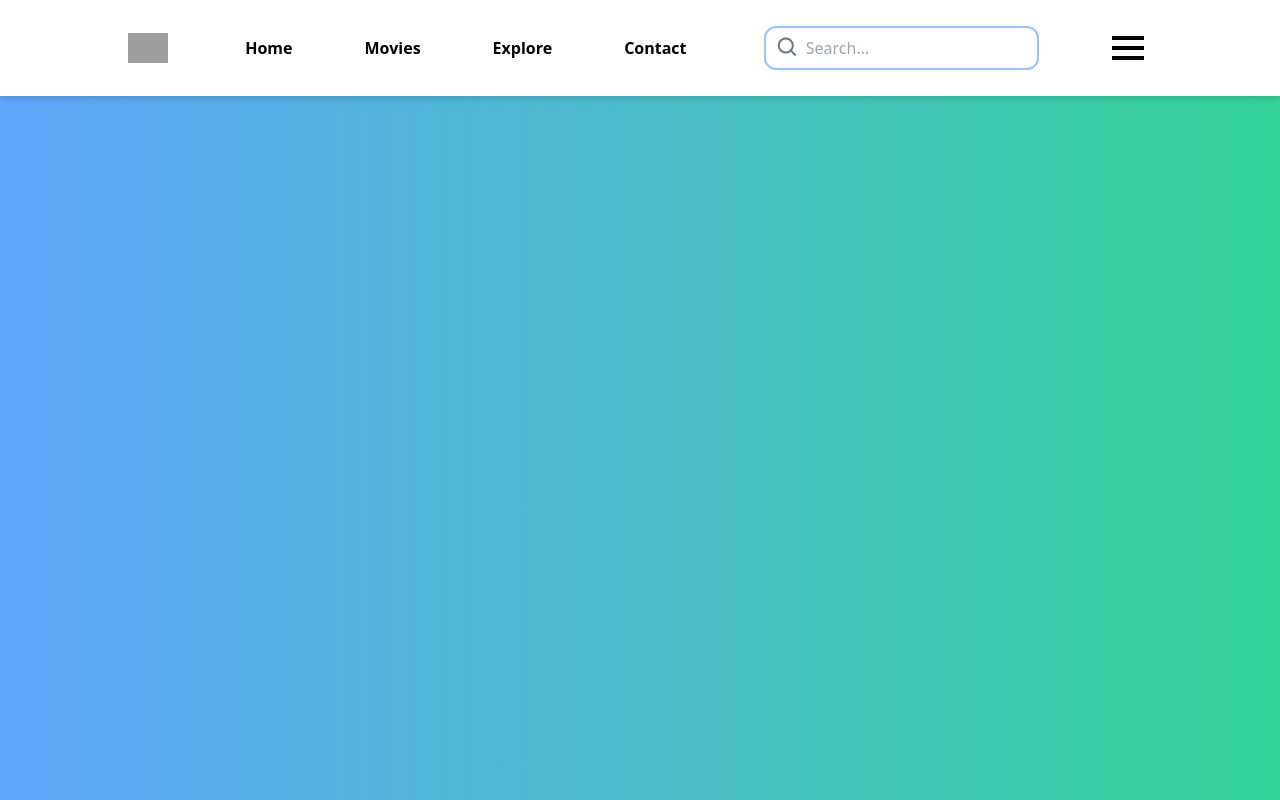
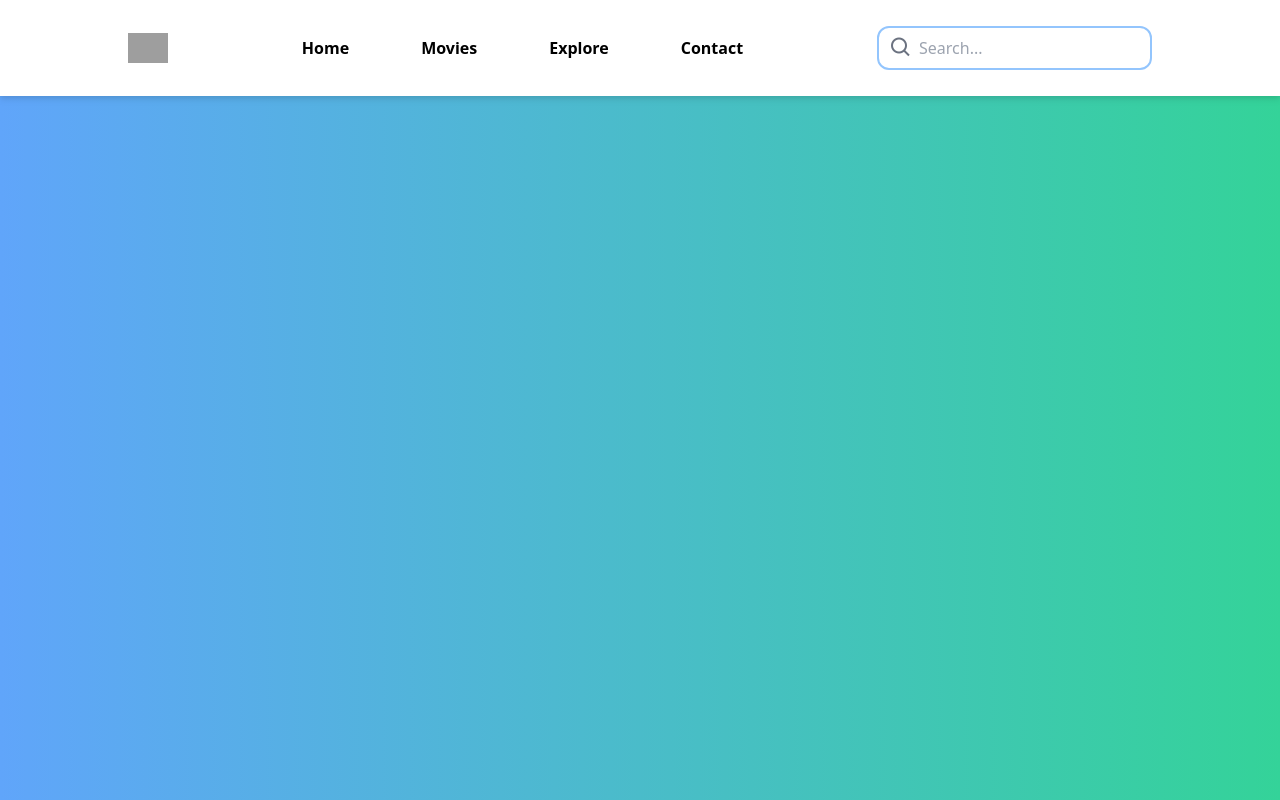
Before and after one commit to CeladaMartina/TicketBookingApp, a React (Create React App) app in the folder frontend/: page / in a window 1280 px wide. Built offline with nearby package versions, Linux system fonts and the light colour scheme; grey boxes are pictures that could not be loaded.

Commit message:
fix ocultar menu

```diff
--- a/frontend/src/components/Header.tsx
+++ b/frontend/src/components/Header.tsx
@@ -1,8 +1,8 @@
 import React, { useState } from 'react'
 
 const Header = () => {
+    const [isMenuOpen, setIsMenuOpen] = useState(false)
 
-    const [isMenuOpen, setIsMenuOpen] = useState(false)
   return (
     <div className='w-full h-full absolute bg-gradient-to-r from-blue-400 to-emerald-400'>
         <header className='flex justify-between items-center text-black py-6 px-8 md:px-32 bg-white drop-shadow-md'>
@@ -22,7 +22,7 @@ const Header = () => {
                 <input type='text' placeholder='Search...' className='py-2 pl-10 rounded-xl border-2 border-blue-300 focus:bg-slate-100 focus:outline-sky-500'/>
             </div>
 
-            <i className='bx bx-menu xl:hidden block text-5xl cursor-pointer'
+            <i className='block xl:!hidden bx bx-menu text-5xl cursor-pointer'
             onClick={() => setIsMenuOpen(!isMenuOpen)}></i>
 
             <div className={`absolute xl:hidden top-24 left-0 w-full bg-white flex flex-col items-center gap-6 font-semibold text-lg transform transition-transform ${isMenuOpen ? "opacity-100" : "opacity-0"}`}
```
